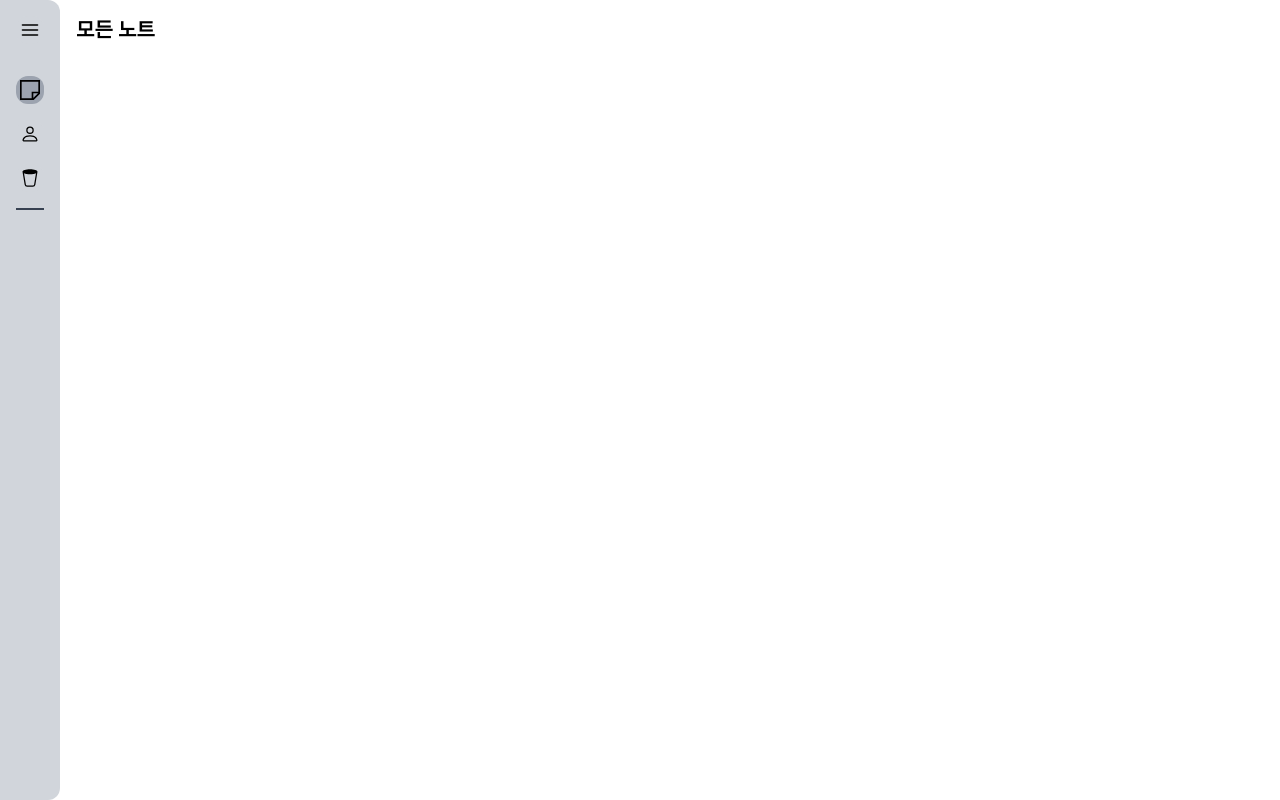
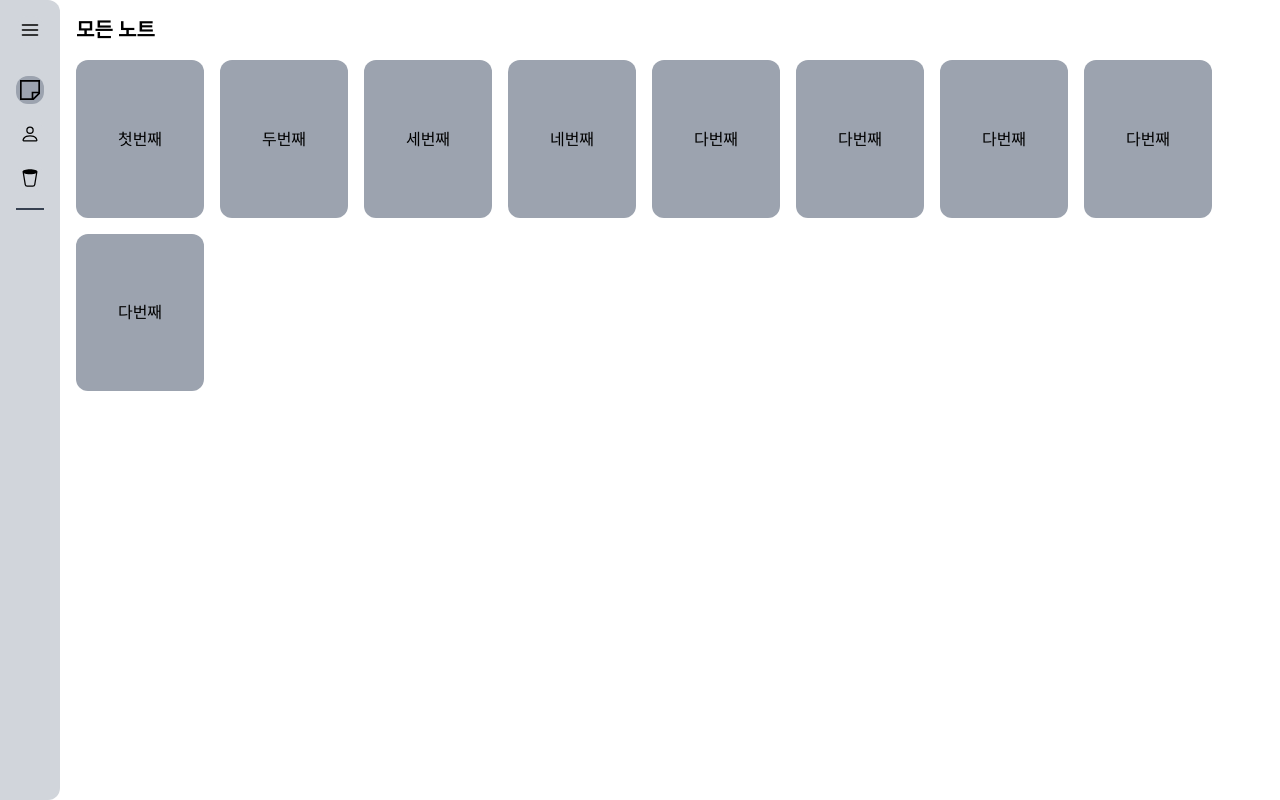
Before and after one commit to kkukileon305/samsung-note-web, a React (Vite) app: page / in a window 1280 px wide. Built offline with nearby package versions, Linux system fonts and the light colour scheme.

Commit message:
note 페이지 추가

```diff
--- /dev/null
+++ b/src/libs/notes.ts
@@ -0,0 +1,55 @@
+export type Note = {
+  key: number;
+  content: string;
+  title: string;
+};
+
+const notes: Note[] = [
+  {
+    key: 1,
+    content: '첫번쨰',
+    title: '첫번째',
+  },
+  {
+    key: 2,
+    content: '두번쨰',
+    title: '두번째',
+  },
+  {
+    key: 3,
+    content: '세번쨰',
+    title: '세번째',
+  },
+  {
+    key: 4,
+    content: '네번쨰',
+    title: '네번째',
+  },
+  {
+    key: 5,
+    content: '다번쨰',
+    title: '다번째',
+  },
+  {
+    key: 6,
+    content: '다번쨰',
+    title: '다번째',
+  },
+  {
+    key: 7,
+    content: '다번쨰',
+    title: '다번째',
+  },
+  {
+    key: 8,
+    content: '다번쨰',
+    title: '다번째',
+  },
+  {
+    key: 9,
+    content: '다번쨰',
+    title: '다번째',
+  },
+];
+
+export default notes;
--- a/src/router.tsx
+++ b/src/router.tsx
@@ -1,6 +1,7 @@
 import { createBrowserRouter } from 'react-router-dom';
 import All from './routes/All';
 import Layout from './routes/Layout';
+import Note from './routes/Note';
 import Share from './routes/Share';
 import Trash from './routes/Trash';
 
@@ -23,6 +24,10 @@ const router = createBrowserRouter([
       },
     ],
   },
+  {
+    path: '/note/:noteId',
+    element: <Note />,
+  },
 ]);
 
 export default router;
--- a/src/routes/All.tsx
+++ b/src/routes/All.tsx
@@ -1,7 +1,20 @@
+import { Link } from 'react-router-dom';
+import notes from '../libs/notes';
+
 const All = () => {
   return (
     <>
       <h2 className='font-bold text-xl'>모든 노트</h2>
+
+      <ul className='flex gap-4 flex-wrap mt-4'>
+        {notes.map(note => (
+          <li key={note.key} className=''>
+            <Link className='w-32 aspect-[13/16] flex justify-center items-center bg-gray-400 rounded-xl' to={`/note/${note.key}`}>
+              {note.title}
+            </Link>
+          </li>
+        ))}
+      </ul>
     </>
   );
 };
--- a/src/routes/Layout.tsx
+++ b/src/routes/Layout.tsx
@@ -1,12 +1,14 @@
-import { Outlet } from 'react-router-dom';
+import { Outlet, ScrollRestoration } from 'react-router-dom';
 import Nav from '../components/Nav';
+import { useAppSelector } from '../store/hooks';
 
 const Layout = () => {
+  const modal = useAppSelector(store => store.modal);
   return (
     <>
       <div className='flex'>
         <Nav />
-        <main className='p-4'>
+        <main className={`p-4 h-screen overflow-y-scroll transition-[0.3s] ${modal ? 'w-[calc(100%-300px)]' : 'w-[calc(100%-60px)]'}`}>
           <Outlet />
         </main>
       </div>
--- /dev/null
+++ b/src/routes/Note.tsx
@@ -0,0 +1,21 @@
+import { BsArrowLeft } from 'react-icons/bs';
+import { Link, useParams } from 'react-router-dom';
+
+const Note = () => {
+  const { noteId } = useParams();
+
+  return (
+    <>
+      <header className='shadow-md'>
+        <div className='mx-auto max-w-[1060px] w-full p-4'>
+          <Link to={'/'} className='block p-1 w-fit border border-black rounded-full'>
+            <BsArrowLeft size={24} />
+          </Link>
+        </div>
+      </header>
+      <div className='max-w-[1060px] mx-auto w-full p-4'>{noteId}</div>
+    </>
+  );
+};
+
+export default Note;
```
